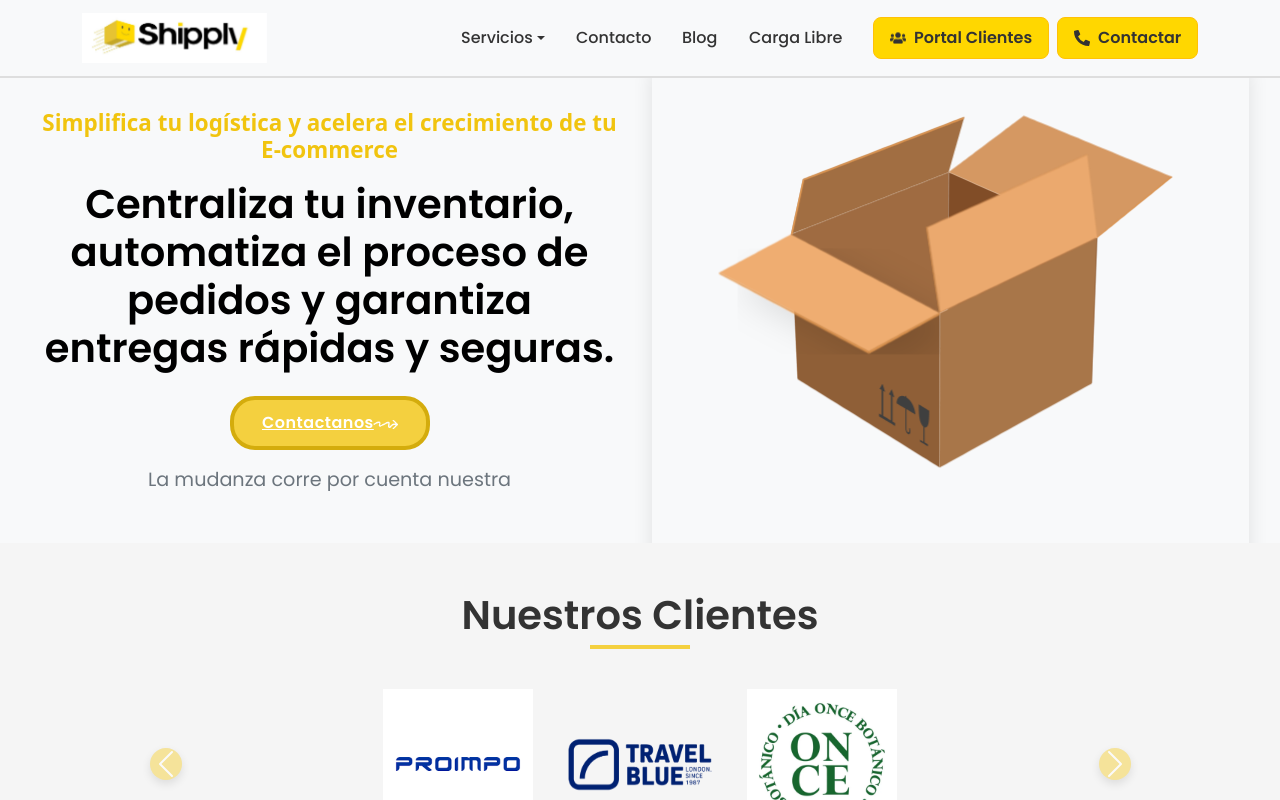
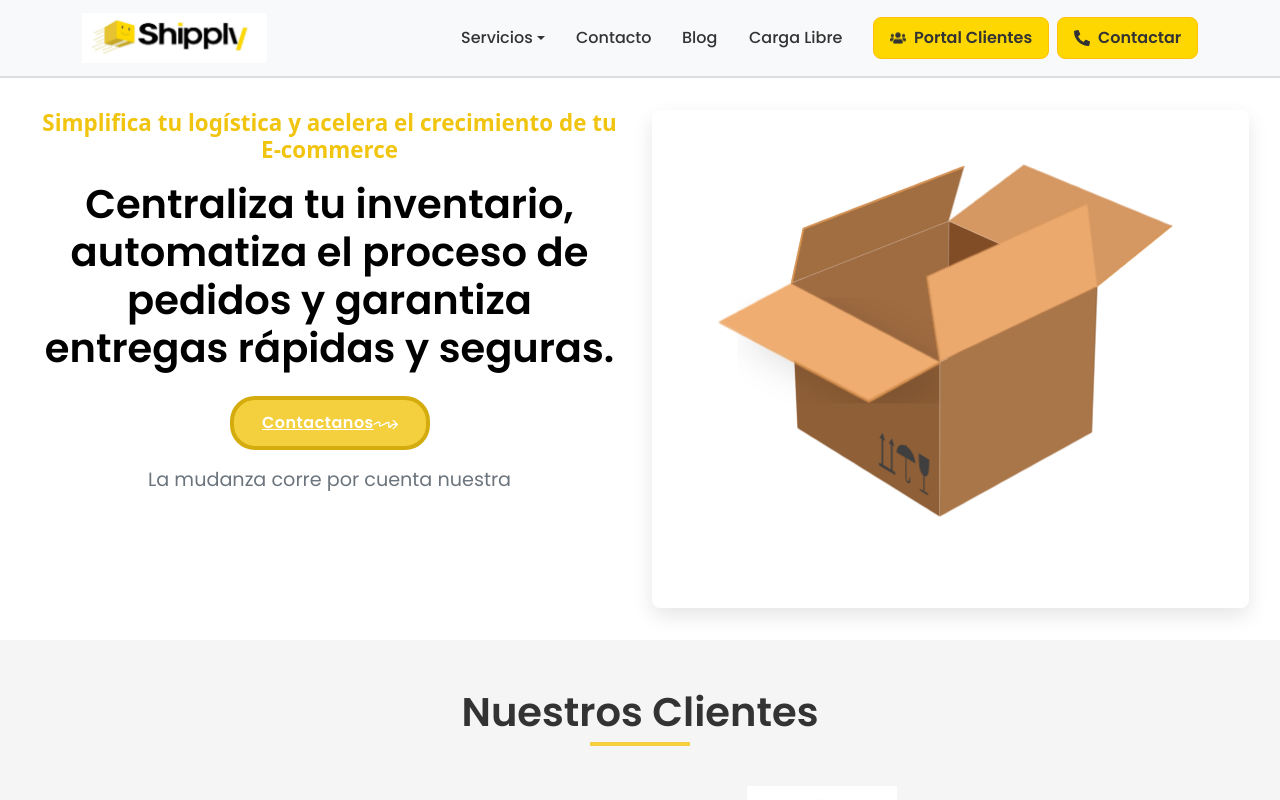
Before and after one commit to Marcosespa/Shipply, a React (Create React App) app: page / in a window 1280 px wide. Shown: the top 800 px of the page. Built offline with nearby package versions, Linux system fonts and the light colour scheme.

Commit message:
Proimpo img

```diff
--- a/src/styles/Home/hero.css
+++ b/src/styles/Home/hero.css
@@ -1,6 +1,6 @@
 
 .hero-section {
-  background-color: #f8f9fa; /* Fondo claro */
+  background-color: #ffffff; /* Fondo claro */
   padding: 2rem 1rem; /* Más espacio en el contenedor */
   width: 100%;
   margin: 0; /* Elimina márgenes externos */
@@ -25,6 +25,11 @@
   display: flex;
   justify-content: center;
   align-items: center;
+  height: 100%;
+  width: 100%;
+  background-color: inherit; /* Asegura consistencia en el color */
+  box-shadow: none; /* Elimina sombras no deseadas */
+  border: none; /* Elimina bordes no deseados */
 }
 
 
```
Also changed, not shown: src/assets/images/Proimpo.png.
